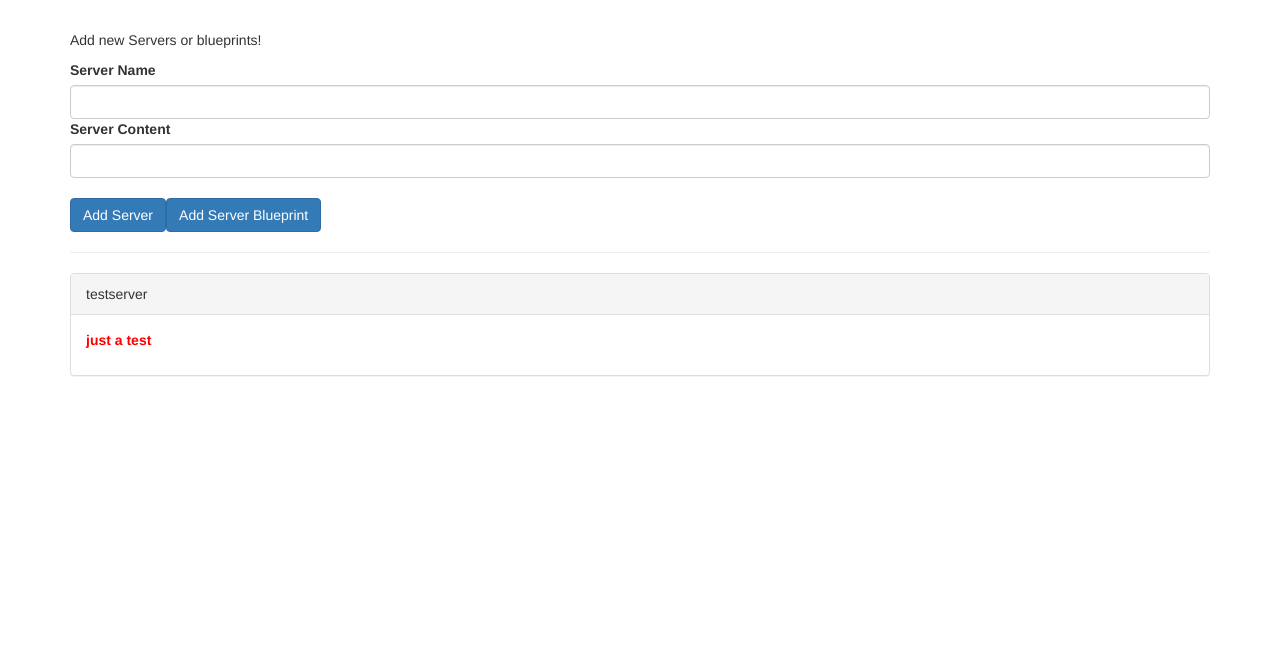
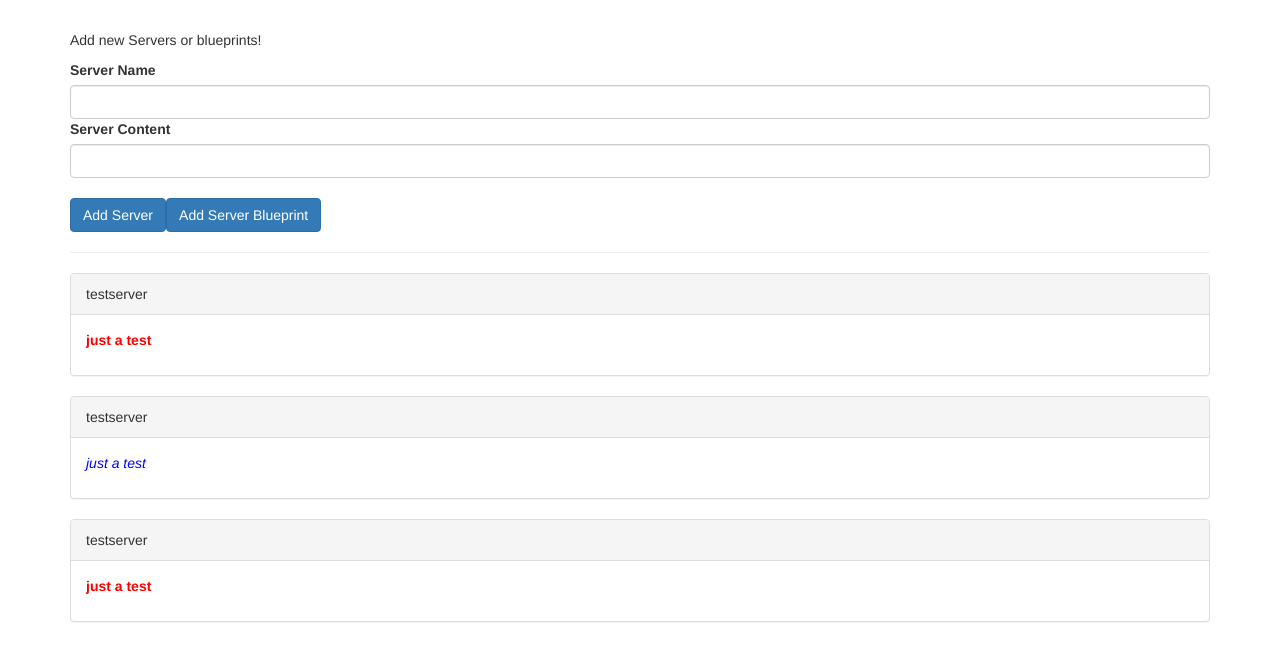
Before and after one commit to quaffpotion/module5-databinding, an Angular app: page / in a window 1280 px wide. Shown: the top 660 px of the page. Built offline with nearby package versions, Linux system fonts and the light colour scheme.

Commit message:
color, and more elements

```diff
--- a/src/app/app.component.ts
+++ b/src/app/app.component.ts
@@ -8,7 +8,9 @@ import { Component } from '@angular/core';
 export class AppComponent {
 
   serverElements = [
-    {type: 'server', name: 'testserver', content: 'just a test'}
+    { type: 'server', name: 'testserver', content: 'just a test' },
+    { type: 'blueprint', name: 'testserver', content: 'just a test' },
+    { type: 'server', name: 'testserver', content: 'just a test' },
   ];
 
 }
--- a/src/app/server-element/server-element.component.html
+++ b/src/app/server-element/server-element.component.html
@@ -3,7 +3,7 @@
   <div class="panel-body">
     <p>
       <strong *ngIf="element.type === 'server'" style="color: red">{{ element.content }}</strong>
-      <em *ngIf="element.type === 'blueprint'">{{ element.content }}</em>
+      <em *ngIf="element.type === 'blueprint'" style="color: blue">{{ element.content }}</em>
     </p>
   </div>
 </div>
```
